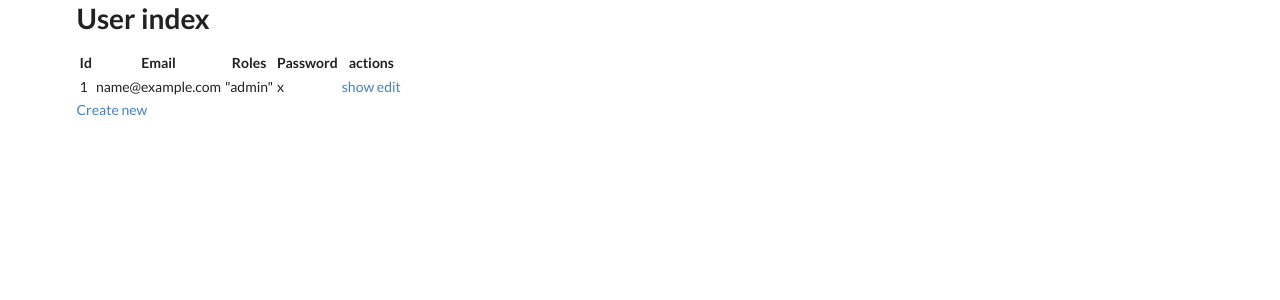
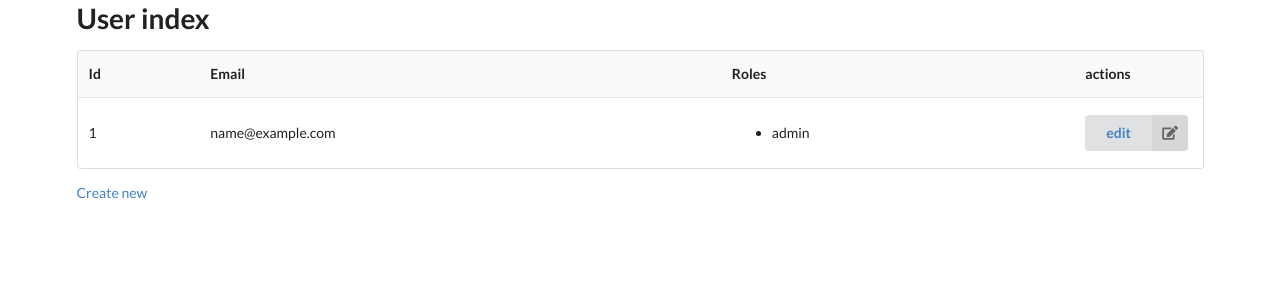
Before and after one commit to luispabon/readability-rss-proxy, a Symfony app: template templates/user/index.html.twig in a window 1280 px wide. Shown: the top 300 px of the page. Run offline with Twig, Linux system fonts and the light colour scheme; the template is opened without the code that fills it: most values are stand-ins (such as "Sample title", 1, 10 or a date in 2020); some libraries are stand-ins or nearby versions.

Commit message:
Work on admin for users and feeds

```diff
--- a/templates/user/index.html.twig
+++ b/templates/user/index.html.twig
@@ -5,13 +5,12 @@
 {% block body %}
     <h1>User index</h1>
 
-    <table class="table">
+    <table class="ui table">
         <thead>
         <tr>
             <th>Id</th>
             <th>Email</th>
             <th>Roles</th>
-                <th>Password</th>
             <th>actions</th>
         </tr>
         </thead>
@@ -20,11 +19,18 @@
             <tr>
                 <td>{{ user.id }}</td>
                 <td>{{ user.email }}</td>
-                <td>{{ user.roles ? user.roles|json_encode : '' }}</td>
-                <td>{{ user.password }}</td>
                 <td>
-                    <a href="{{ path('user_show', {'id': user.id}) }}">show</a>
-                    <a href="{{ path('user_edit', {'id': user.id}) }}">edit</a>
+                    <ul>
+                        {% for role in user.roles %}
+                            <li>{{ role }}</li>
+                        {% endfor %}
+                    </ul>
+                </td>
+                <td style="width: 5em">
+                    <button class="ui right labeled icon button">
+                        <i class="edit icon"></i>
+                        <a href="{{ path('user_edit', {'id': user.id}) }}" class="">edit</a>
+                    </button>
                 </td>
             </tr>
         {% else %}
```
Also changed, not shown: templates/feed/index.html.twig (+12 -6 lines). Lines whose indentation alone changed are shown as unchanged.
